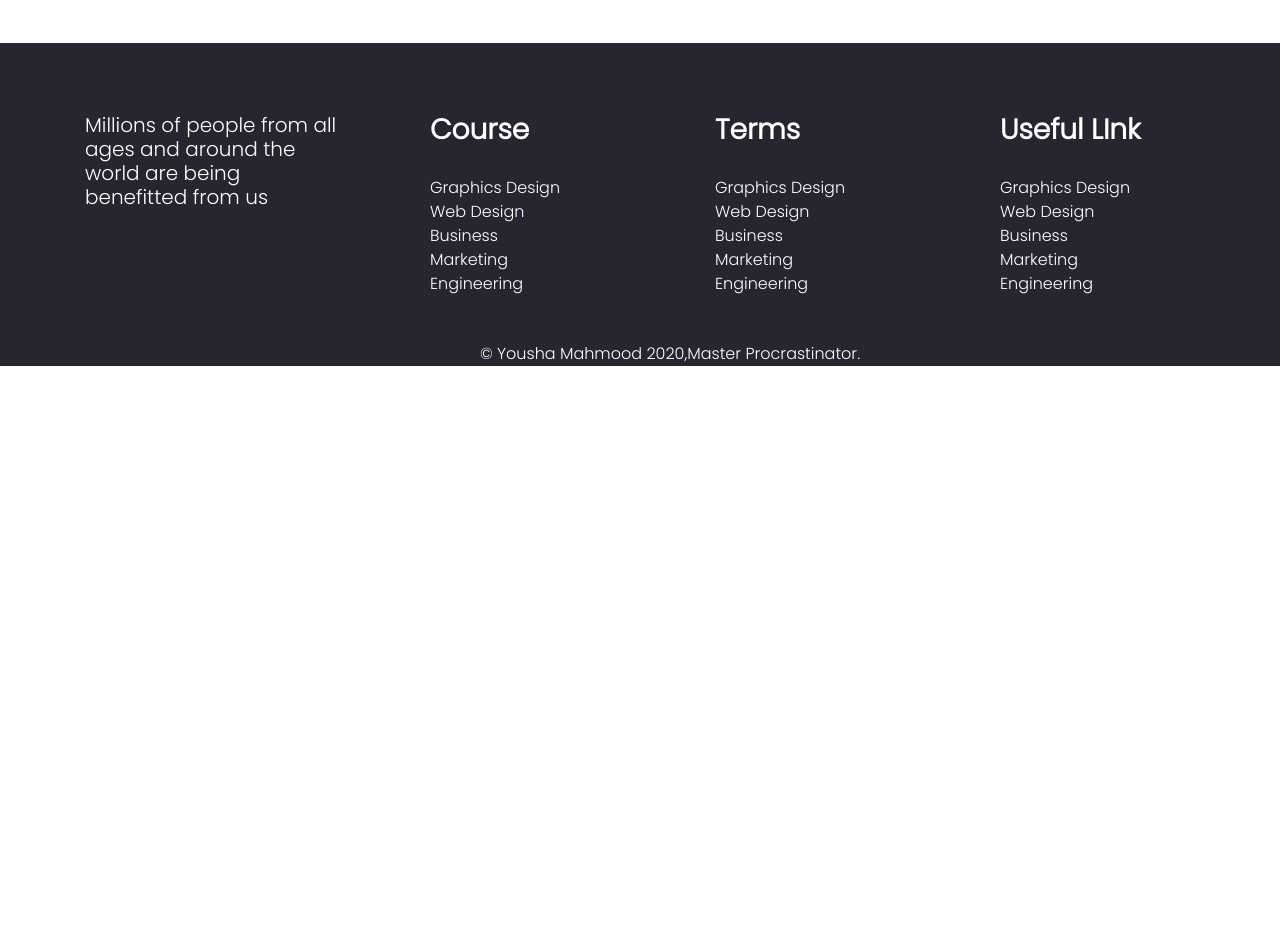
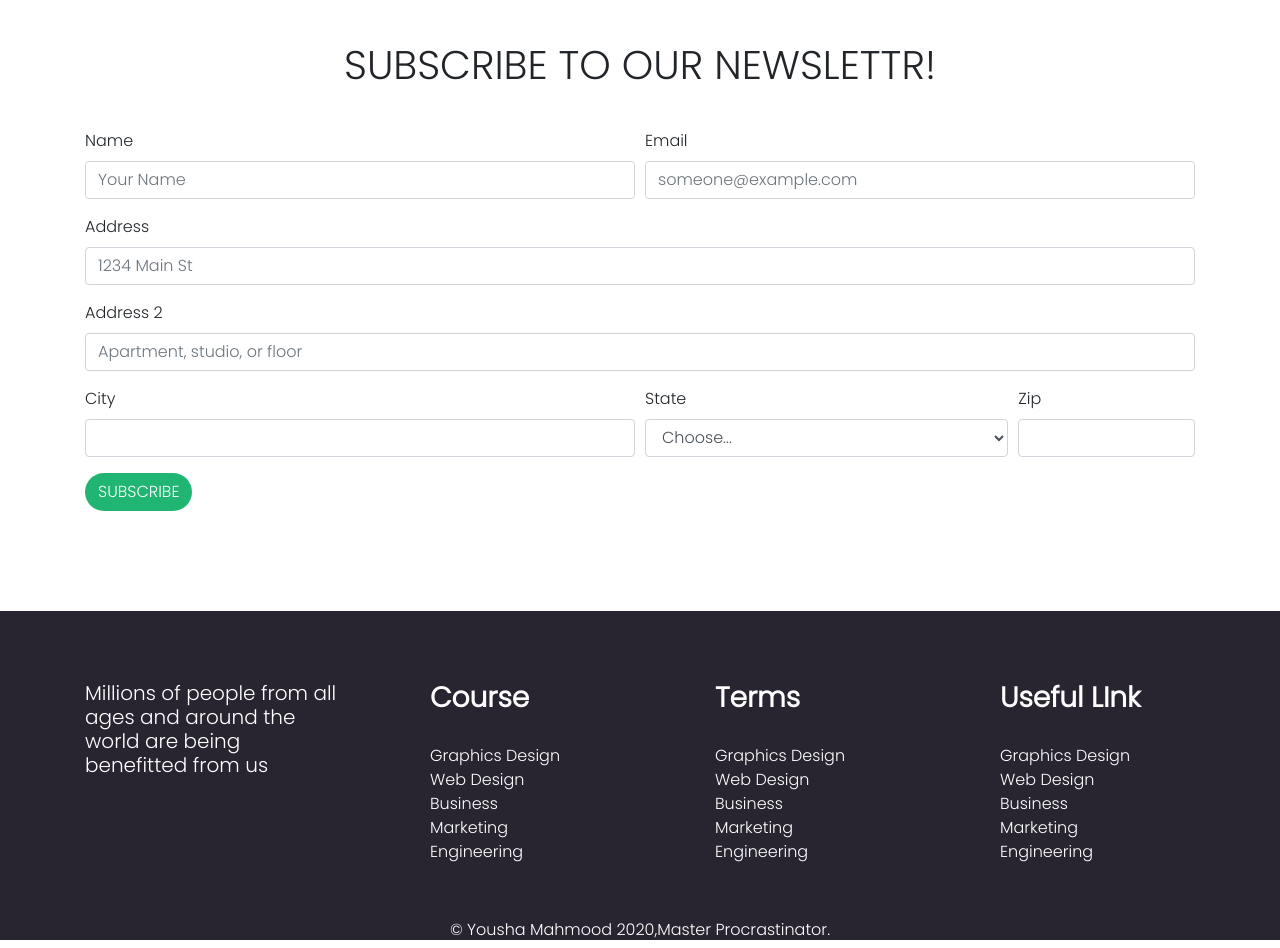
Before and after one commit to youshamahmood96/e-school, a plain HTML site: page index.html in a window 1280 px wide. Shown: the part 1760-2708 px from the top of the page. Before the commit the page ends 2142 px from the top, so only its background shows below. Drawn offline with nearby package versions, Linux system fonts and the light colour scheme.

Commit message:
final push

```diff
--- a/index.html
+++ b/index.html
@@ -3,7 +3,7 @@
 <head>
     <meta charset="UTF-8">
     <meta name="viewport" content="width=device-width, initial-scale=1.0">
-    <title>Panda-commerce</title>
+    <title>E-School</title>
     <link rel="stylesheet" href="https://stackpath.bootstrapcdn.com/bootstrap/4.5.0/css/bootstrap.min.css" integrity="sha384-9aIt2nRpC12Uk9gS9baDl411NQApFmC26EwAOH8WgZl5MYYxFfc+NcPb1dKGj7Sk" crossorigin="anonymous">
     <link rel="stylesheet" href="style.css">
     <link href="https://fonts.googleapis.com/css2?family=Poppins:wght@300&display=swap" rel="stylesheet">
@@ -12,8 +12,8 @@
     <!-- navbar  -->
    <header>
     <div class="container">
-        <nav class="navbar navbar-expand-lg navbar-light sticky-top">
-            <img style="width:198.07px;height: 59px;" class="logo" src="ICON/Logo.png" alt="">
+        <nav class="navbar navbar-expand-lg navbar-light">
+            <img id="e-school-logo" class="logo" src="ICON/Logo.png" alt="">
             <button class="navbar-toggler" type="button" data-toggle="collapse" data-target="#navbarNav" aria-controls="navbarNav" aria-expanded="false" aria-label="Toggle navigation">
               <span class="navbar-toggler-icon"></span>
             </button>
@@ -38,7 +38,7 @@
             </div>
         </nav>
     </div>
-    <div id="header-body" class="container">
+    <div class="container">
         <div class="row align-items-center">
             <div class="col-md-6 col-sm-12">
                 <p style="color:#FD511A ;">Are you ready to learn?</p>
@@ -205,6 +205,47 @@
      <img src="Photos/Man.png" alt="">
      <p>Lorem ipsum dolor sit amet consectetur, adipisicing elit. Illo, corrupti quos quisquam praesentium accusantium cupiditate unde aliquid incidunt eaque maxime, dignissimos mollitia minima error itaque quidem hic! Ducimus, hic rerum.</p>
  </div>
+ <div class="container">
+    <h1 style="text-align: center; margin-bottom: 40px;;">SUBSCRIBE TO OUR NEWSLETTR!</h1>
+   <form>
+       <div class="form-row">
+         <div class="form-group col-md-6">
+           <label for="inputName">Name</label>
+           <input type="Name" class="form-control" id="inputEmail4" placeholder="Your Name">
+         </div>
+         <div class="form-group col-md-6">
+           <label for="inputEmail">Email</label>
+           <input type="Email" class="form-control" id="inputPassword4" placeholder="someone@example.com">
+         </div>
+       </div>
+       <div class="form-group">
+         <label for="inputAddress">Address</label>
+         <input type="text" class="form-control" id="inputAddress" placeholder="1234 Main St">
+       </div>
+       <div class="form-group">
+         <label for="inputAddress2">Address 2</label>
+         <input type="text" class="form-control" id="inputAddress2" placeholder="Apartment, studio, or floor">
+       </div>
+       <div class="form-row">
+         <div class="form-group col-md-6">
+           <label for="inputCity">City</label>
+           <input type="text" class="form-control" id="inputCity">
+         </div>
+         <div class="form-group col-md-4">
+           <label for="inputState">State</label>
+           <select id="inputState" class="form-control">
+             <option selected>Choose...</option>
+             <option>...</option>
+           </select>
+         </div>
+         <div class="form-group col-md-2">
+           <label for="inputZip">Zip</label>
+           <input type="text" class="form-control" id="inputZip">
+         </div>
+       </div>
+       <button type="submit" class="btn ">SUBSCRIBE</button>
+     </form>
+</div>
  <footer>
     <div class="container">
         <div class="row">
@@ -237,7 +278,7 @@
             </div>
         </div>
         </div>
-        <p style="text-align: center;">© Yousha Mahmood 2020,Master Procrastinator.</p>
+        <h5 style="text-align: center;">© Yousha Mahmood 2020,Master Procrastinator.</h5>
  </footer>
 
 
--- a/style.css
+++ b/style.css
@@ -10,18 +10,12 @@ header{
     width: 198.07px;
     height: 59px;
 }
+.btn{
+    margin-bottom:20px;
+    border-radius:20px;
+    background:#21B573;
+    color:white;
 
-
-.all-button{
-    color: #fff;
-    border:none;
-    cursor:pointer;
-    flex-direction: row;
-    position: absolute;
-    width: 104px;
-    height: 43px;
-    background: #21B573;
-    border-radius: 33px;
 }
 header li{
     padding:10px;
@@ -59,6 +53,10 @@ header span{
     height: 75px;
     margin: 40px 82px;
 }
+.courses{
+    margin-top: 80px;
+    margin-bottom:80px;
+}
 .courses-img{
     width: 311px;
     height: 214px;
@@ -76,23 +74,14 @@ header span{
 .card{
     border-radius: 10px;
     box-shadow: 10px 10px 5px lightgrey;
+    border:none;
 }
 
-.courses{
-    margin-top: 80px;
-    margin-bottom:80px;
-}
+
 
 
 .card-body{
     padding-left: 30px;
-}
-.btn{
-    margin-bottom:20px;
-    border-radius:20px;
-    background:#21B573;
-    color:white;
-
 }
 .card-icon{
     width: 24px;
@@ -110,6 +99,7 @@ header span{
     margin-top:40px;
     padding-left:180px;
     padding-right:180px;
+    margin-bottom:80px;
 }
 
 .testimonial-body img{
@@ -131,6 +121,10 @@ footer h3, footer p{
     margin-top:30px;
     margin-left:60px;
 }
+footer h5{
+    font-size:16px;
+    margin-top:40px;
+}
 footer h6{
     font-size:20px;
     margin-top:30px;
```
